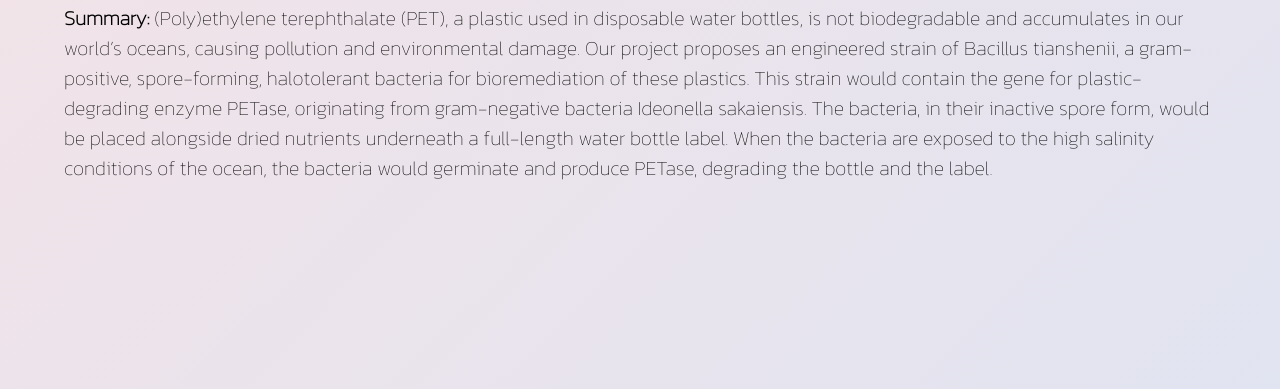
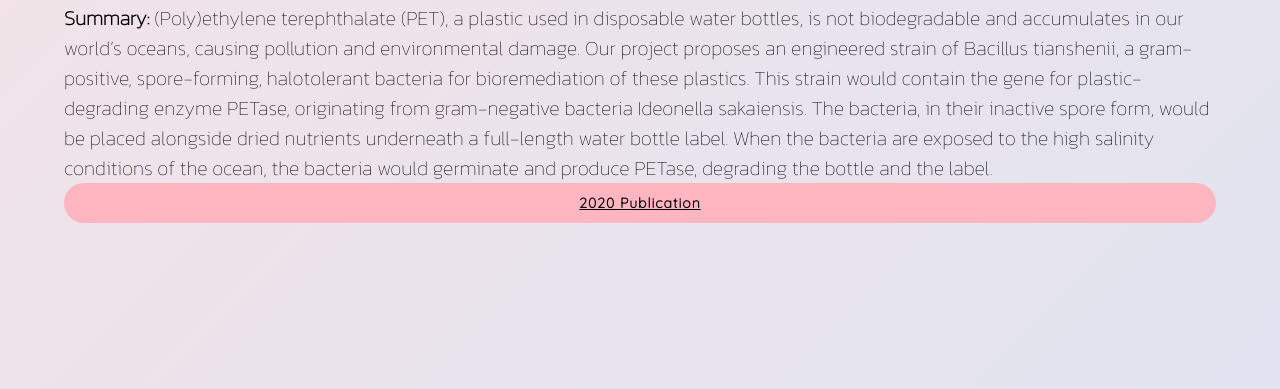
Before and after one commit to venidole/venidole.github.io, a plain HTML site: page index.html in a window 1280 px wide. Shown: the part 1474-1863 px from the top of the page. Drawn offline with nearby package versions, Linux system fonts and the light colour scheme; a web font is replaced by a local one.

Commit message:
jan 15 draft2

```diff
--- a/css/style.css
+++ b/css/style.css
@@ -22,17 +22,6 @@ body{
 	margin-top: -70px;
 	z-index: 1;
 }
-
-/*h{
-	font-family: 'Euphoria Script', cursive;
-	font-size: 50px;
-	margin: 0;
-	position: absolute;
-	top: 50%;
-	-ms-transform: translateY(-50%);
-	transform: translateY(-50%);
-	margin-left: 2%;
-}*/
 
 a2{
 	margin-left: 80%;
@@ -259,30 +248,43 @@ p2{
 	margin-bottom: 100px;
 }
 
+.publication{
+		border-radius: 30px;
+		border: 1px transparent;
+		background: lightpink;
+		width:  30%;
+		height: 40px;
+		transition:800ms ease all;
+		margin-right: 2%;
+		width: 100%
+	}
+
+	.publication:hover{
+		background: white;
+	}
+
+	.publication a{
+		font-family: 'Quicksand', sans-serif;
+		font-size:  14px;
+		font-weight: 650;
+		letter-spacing: 1px;
+		color: black;
+		text-decoration:  underline;
+		transition:800ms ease all;
+	}
+
+	.publication a:hover{
+		color: lightpink;
+		transition:800ms ease all;
+	}
+
 #interests{
-	/*flex-direction: row;
-	display: block;
-	width: 80%;
-	padding: 2% 7% 0% 7%;
-	height: 40%;
-	display: inline-flex; */
 	display: flex;
 	justify-content: space-evenly;
 	margin-top: 0px;
 }
 
 .column-left{
-	/*float: left;
-	margin-right: 20px;
-	width: 30%;
-	height:250px;
-	border-radius: 20px;
-	font-size: 14px;
-	padding: 3%;
-	background: transparent;
-	border: 1px solid black;
-	transition:800ms ease all;
-	perspective: 1000px;*/
 	background-color: transparent;
   	width: 400px;
   	height: 530px;
@@ -297,10 +299,6 @@ p2{
   	text-align: center;
   	transition:800ms ease all;
 }
-
-/*.column-left:hover .column-left-inner{
-	  transform: rotateY(180deg);
-}*/
 
 .column-left:hover .column-left-front{
 	display: none;
@@ -344,17 +342,6 @@ p2{
 }
 
 .column-middle{
-	/*float: left;
-	margin-right: 20px;
-	width: 30%;
-	height:250px;
-	border-radius: 20px;
-	font-size: 14px;
-	padding: 3%;
-	background: transparent;
-	border: 1px solid black;
-	transition:800ms ease all;
-	perspective: 1000px;*/
 	background-color: transparent;
   	transition:800ms ease all;
  	width: 400px;
@@ -370,10 +357,6 @@ p2{
   	text-align: center;
   	transition:800ms ease all;
 }
-
-/*.column-left:hover .column-left-inner{
-	  transform: rotateY(180deg);
-}*/
 
 .column-middle:hover .column-middle-front{
 	display: none;
@@ -412,38 +395,7 @@ p2{
   	transition:800ms ease all;
 }
 
-/* old column middle code
-.column-middle{
-	width: 30%;
-	height: 250px;
-	border-radius: 20px;
-	font-size: 14px;
-	padding: 3%;
-	background: transparent;
-	border: 1px solid black;
-	margin-right: 20px;
-	transition:800ms ease all;
-}
-
-.column-middle:hover{
-	transform:  scale(1.1);
-	-webkit-box-shadow: 0px 0px 36px 4px #D9D9D9;
-  box-shadow: 0px 0px 36px 4px #D9D9D9;
-  transition:800ms ease all;
-}*/
-
 .column-right{
-	/*float: left;
-	margin-right: 20px;
-	width: 30%;
-	height:250px;
-	border-radius: 20px;
-	font-size: 14px;
-	padding: 3%;
-	background: transparent;
-	border: 1px solid black;
-	transition:800ms ease all;
-	perspective: 1000px;*/
 	background-color: transparent;
   	width: 400px;
   	height: 530px;
@@ -459,10 +411,6 @@ p2{
   	text-align: center;
   	transition:800ms ease all;
 }
-
-/*.column-left:hover .column-left-inner{
-	  transform: rotateY(180deg);
-}*/
 
 .column-right:hover .column-right-front{
 	display: none;
@@ -499,25 +447,7 @@ p2{
   	color: black;
   	transition:800ms ease all;
 }
-/*old column right code
-.column-right{
-	float: right;
-	width: 30%;
-	height: 250px;
-	border-radius: 20px;
-	font-size: 14px;
-	padding: 3%;
-	background: transparent;
-	border: 1px solid black;
-	 transition:800ms ease all;
-}
 
-.column-right:hover{
-		transform:  scale(1.1);
-	-webkit-box-shadow: 0px 0px 36px 4px #D9D9D9;
-  box-shadow: 0px 0px 36px 4px #D9D9D9;
-  transition:800ms ease all;
-} */
 
 h5{
 	font-family: 'Quicksand', sans-serif;
@@ -561,58 +491,3 @@ a3{
 	font-weight: lighter;
 	font-size: 20px;
 }
-/* this section makes background color move
-background-color: #d9e4f5;
-background-image: linear-gradient(315deg, #d9e4f5 0%, #f5e3e6 74%);
-@keyframes gradient {
-	0% {
-		background-position: 0% 50%;
-	}
-	50% {
-		background-position: 100% 50%;
-	}
-	100% {
-		background-position: 0% 50%;
-	}
-} */
-
-
-/* this is code from day 1 intro to css (use to refer back to)
-
-body {
-	background-color: white;
-	color: black;
-	font-family: 'Source Sans Pro', sans-serif;
-
-}
-
-a {
-	color: black;
-	text-align:  center;
-}
-
-h1 {
-	text-align: center;
-	color: black;
-	font-family: 'Luxurious Roman', cursive;
-	font-size: 40px;
-}
-
-h2 {
-	text-align: center;
-
-}
-
-p{
-	text-align: center;
-	font-size: 13px;
-	font-family: 'Source Sans Pro', sans-serif;
-	color: #D174FF;
-	text-align: center;
-
-}
-
-p2{
-	color: lightpink;
-	text-align: center;
-} */
--- a/index.html
+++ b/index.html
@@ -81,6 +81,11 @@
 				<h3>Research</h3>
 				<h4>Bottles Be Gone, <i>Synthetic Biology Research Project</i></h4>
 				<p2><b>Summary:</b> (Poly)ethylene terephthalate (PET), a plastic used in disposable water bottles, is not biodegradable and accumulates in our world’s oceans, causing pollution and environmental damage. Our project proposes an engineered strain of Bacillus tianshenii, a gram-positive, spore-forming, halotolerant bacteria for bioremediation of these plastics. This strain would contain the gene for plastic-degrading enzyme PETase, originating from gram-negative bacteria Ideonella sakaiensis. The bacteria, in their inactive spore form, would be placed alongside dried nutrients underneath a full-length water bottle label. When the bacteria are exposed to the high salinity conditions of the ocean, the bacteria would germinate and produce PETase, degrading the bottle and the label.</p2>
+
+				<button class="publication">
+					<a target="_blank" href="https://biotreks.org/e202021/">2020 Publication</a>
+				</button>
+
 			</div>
 
 		</div>
```
